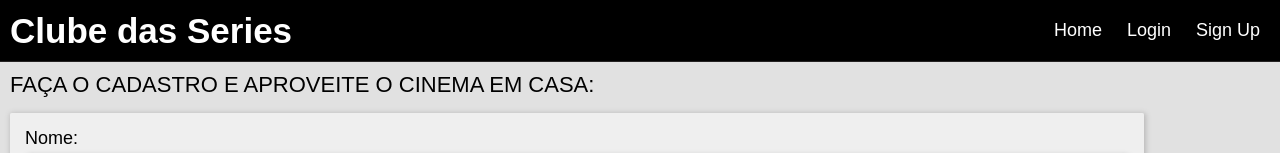
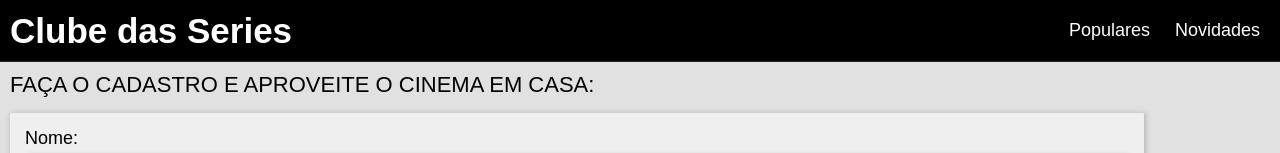
Before and after one commit to marcosfrancomarinho/cubo-serie, a React (Vite) app: page /signup in a window 1280 px wide. Shown: the top 153 px of the page. Built offline with nearby package versions, Linux system fonts and the light colour scheme; a web font is replaced by a local one.

Commit message:
'finalizado'

```diff
--- a/package.json
+++ b/package.json
@@ -7,7 +7,8 @@
     "dev": "vite",
     "build": "tsc -b && vite build",
     "lint": "eslint .",
-    "preview": "vite preview"
+    "preview": "vite preview",
+    "git": "git add . & git commit -m 'finalizado' & git push origin main"
   },
   "dependencies": {
     "boostrap": "^2.0.0",
--- a/public/json/db.json
+++ b/public/json/db.json
@@ -73,11 +73,17 @@
             "url": "/images/simpson.jpg"
         }
     ],
-    "menu": [
-        "Home",
-        "login",
-        "Sign up"
-    ],
+    "menu": {
+        "public": [
+            "Home",
+            "login",
+            "Sign up"
+        ],
+        "private": [
+            "Populares",
+            "Novidades"
+        ]
+    },
     "title": "Clube das Series",
     "footer": [
         {
--- a/src/hooks/Context.tsx
+++ b/src/hooks/Context.tsx
@@ -2,7 +2,10 @@ import React from 'react';
 
 export interface ValuesParams {
 	title: string;
-	menu: string[];
+	menu: {
+		public: string[];
+		private: string[];
+	};
 	images: {
 		url: string;
 		title: string;
@@ -13,6 +16,8 @@ export interface ValuesParams {
 		id: number;
 	}[];
 	elementInputPassword: HTMLInputElement | null;
-	setElementInputPassword: React.Dispatch<React.SetStateAction<HTMLInputElement | null>>;
+	setElementInputPassword: React.Dispatch<
+		React.SetStateAction<HTMLInputElement | null>
+	>;
 }
 export const Context = React.createContext<ValuesParams | null>(null);
--- a/src/pages/Home/Home.tsx
+++ b/src/pages/Home/Home.tsx
@@ -12,7 +12,7 @@ const Home: React.FC = () => {
 
 	return (
 		<>
-			<Header menu={menu} title={title} />
+			<Header menu={menu.public} title={title} />
 			<main>
 				<div className={style.container_card}>
 					{images.map(({ url, title }) => (
--- a/src/pages/Login/Login.tsx
+++ b/src/pages/Login/Login.tsx
@@ -8,7 +8,7 @@ const Login: React.FC = () => {
 	const { menu, title, footer } = React.useContext(Context) as ValuesParams;
 	return (
 		<>
-			<Header menu={menu} title={title} />
+			<Header menu={menu.public} title={title} />
 			<main>
 				<LoginForm />
 			</main>
--- a/src/pages/Register/Register.tsx
+++ b/src/pages/Register/Register.tsx
@@ -8,7 +8,7 @@ const Register: React.FC = () => {
 	const { menu, title, footer } = React.useContext(Context) as ValuesParams;
 	return (
 		<>
-			<Header menu={menu} title={title} />
+			<Header menu={menu.private} title={title} />
 			<main>
 				<RegisterForm />
 			</main>
--- a/src/pages/Welcome/Welcome.tsx
+++ b/src/pages/Welcome/Welcome.tsx
@@ -2,16 +2,25 @@ import React from 'react';
 import Header from '../../components/Header/Header';
 import Footer from '../../components/Footer/Footer';
 import { Context, ValuesParams } from '../../hooks/Context';
+import Card from '../../components/Card/Card';
 
 const Welcome: React.FC = () => {
-	const { footer } = React.useContext(Context) as ValuesParams;
+	const { footer, menu, title, images } = React.useContext(
+		Context,
+	) as ValuesParams;
 	return (
 		<>
-			<Header menu={['Inicio', 'Novidades']} title="Clube das Series" />
-			<main>
-				<h1>
-
-            </h1>
+			<Header menu={menu.private} title={title} />
+			<main
+				style={{
+					display: 'flex',
+					flexWrap: 'wrap',
+					gap:'5px'
+				}}
+			>
+				{images.map(({ title, url }) => (
+					<Card path="#" title={title} url={url} key={title} />
+				))}
 			</main>
 			<Footer footer={footer} />
 		</>
```
Also changed, not shown: src/pages/Test/Test.tsx (deleted, +0 -11 lines).
